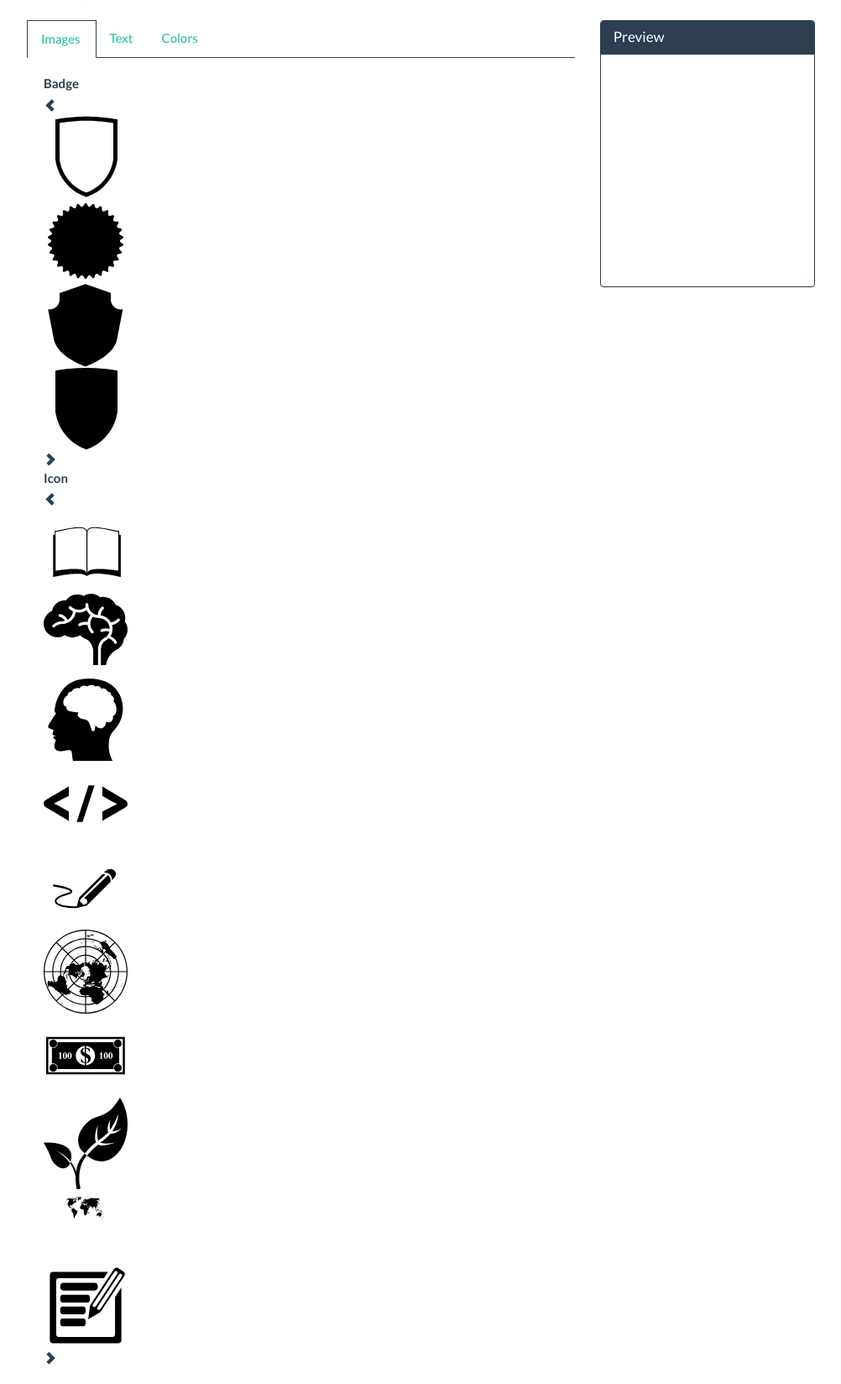
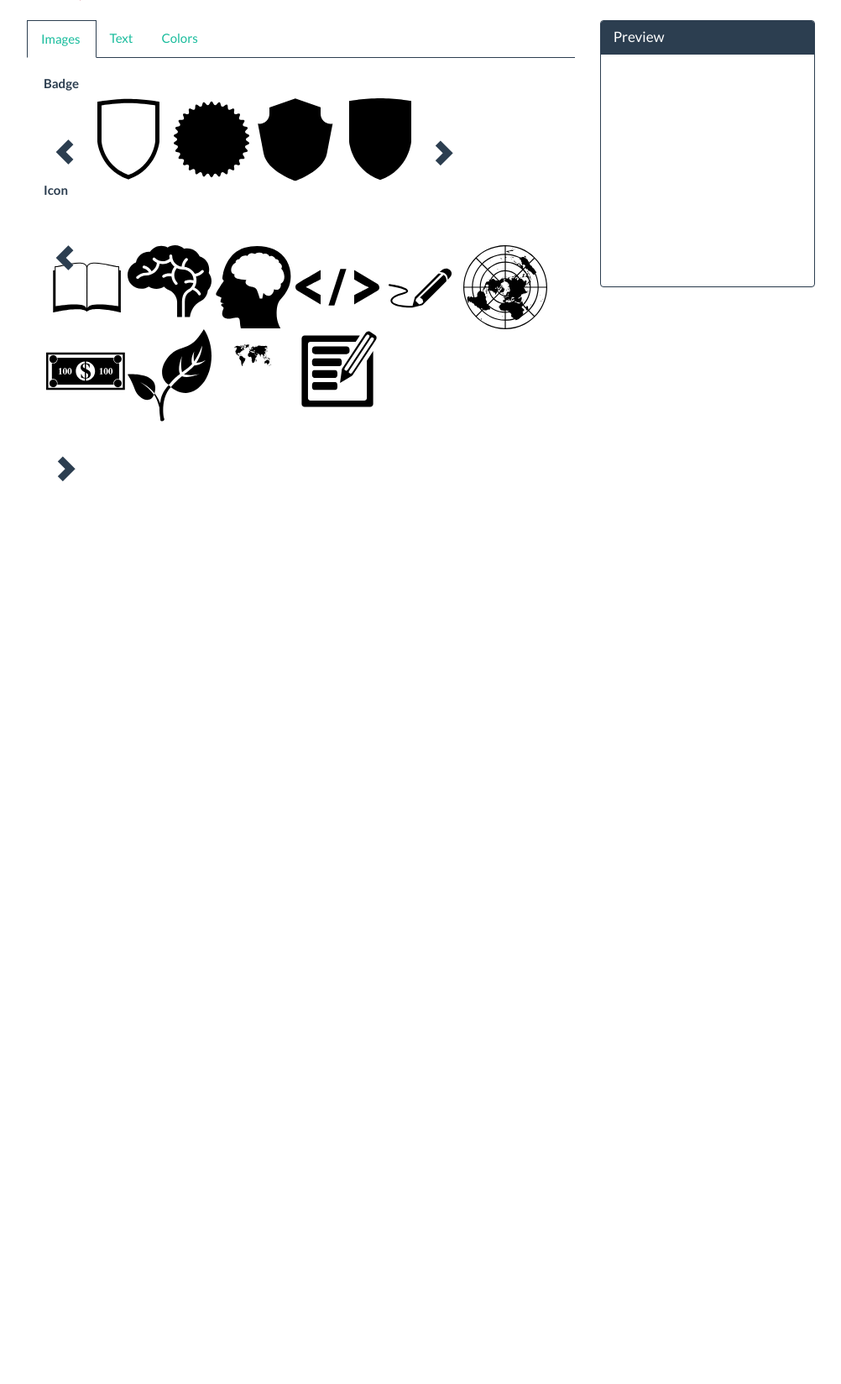
Before and after one commit to ccahillmn/Badger, a PHP site: page / in a window 1280 px wide. Shown: the part 155-1803 px from the top of the page at 84% size, without its empty margins (111-1113 px from the left). After the commit the page ends 728 px from the top, so only its background shows below. Run offline with PHP 8.4, Linux system fonts and the light colour scheme; some libraries are stand-ins or nearby versions.

Commit message:
Image picker working

```diff
--- a/css/style.css
+++ b/css/style.css
@@ -2,22 +2,22 @@
 Global
 ********************************************************************/
 .clear{
+	float:none;
 	clear:both;
 }
-
-
-
-/********************************************************************
-Inputs
-********************************************************************/
 
 label{
 	text-align:right;
 }
 
+#logo{
+	float:left;
+	margin-right: 20px;
+}
+
 
 /********************************************************************
-Boxes
+Layout
 ********************************************************************/
 header{
 	min-height:128px;
@@ -47,13 +47,8 @@ header{
 }
 
 /********************************************************************
-Content
+Badge Content
 ********************************************************************/
-#logo{
-	float:left;
-	margin-right: 20px;
-}
-
 
 #badge, #texts{
 	background: no-repeat center center;
@@ -80,6 +75,7 @@ Content
     z-index:100;
 }
 
+
 #top_text{
     position:absolute;
     top:5em;
@@ -95,10 +91,32 @@ Content
     top:15em;
 }
 
+
+
+/********************************************************************
+Generator
+********************************************************************/
+
+.thumb{
+    width:100px;
+    height:100px;
+	display:block;
+	float:left;
+}
+
+.picker, .prev, .next{
+	float:left;
+	}
+
+.next, .prev{
+	top:40px;
+	margin:10px;
+	font-size:2em;
+}
+
 #text .form-control{
     margin:5px 0;
 }
-
 
 /*************************************
 jquery resize elements
@@ -117,11 +135,3 @@ jquery resize elements
 .ui-resizable-nw { cursor: nw-resize; width: 9px; height: 9px; left: -5px; top: -5px; }
 .ui-resizable-ne { cursor: ne-resize; width: 9px; height: 9px; right: -5px; top: -5px;}
 .ui-icon-gripsmall-diagonal-se { background-position: -64px -224px; }
-
-
-
-
-.thumb{
-    width:100px;
-    height:100px;
-}
--- a/index.php
+++ b/index.php
@@ -39,23 +39,27 @@
 
                     <!-- Image Selector-->
 					<div id="images">
+						<div class="wrapper">
 							<label>Badge</label><br>
-						<span id="prev" class="glyphicon glyphicon-chevron-left"></span>
+							<span class="prev glyphicon glyphicon-chevron-left"></span>
 							<div id="BadgePicker" class="picker">
 								<?php foreach(glob('./images/badges/*.*')as $filename): ?>
 										<div class="thumb badges"><?php include($filename); ?></div>
 								<?php endforeach; ?>
 							</div>
-						<span id="next" class="glyphicon glyphicon-chevron-right"></span>
+							<span class="next glyphicon glyphicon-chevron-right"></span>
+						</div>
 						<br>
-						<label class="left">Icon</label><br>
-						<span id="prev2" class="glyphicon glyphicon-chevron-left"></span>
+						<div class="wrapper clear">
+							<label>Icon</label><br>
+							<span class="prev glyphicon glyphicon-chevron-left"></span>
 							<div id="IconPicker" class="picker">
 								<?php foreach(glob('./images/icons/*.*')as $filename): ?>
 										<div class="thumb icons"><?php include($filename); ?></div>
 								<?php endforeach; ?>
 							</div>
-						<span id="next2" class="glyphicon glyphicon-chevron-right"></span>
+							<span class="next glyphicon glyphicon-chevron-right"></span>
+						</div>
 					</div>
 
 
--- a/js/scripts.js
+++ b/js/scripts.js
@@ -1,45 +1,29 @@
 /*-------------------------------------------------------------------------------------------------
 Image chooser
 -------------------------------------------------------------------------------------------------*/
-$("#BadgePicker").carouFredSel({
+$( document ).ready(function() {
+	$(".picker").carouFredSel({
 		circular: false,
 		infinite: false,
 		height: "auto",
 		items: {
-		visible: 4,
-		minimum: 5,
+			visible: 5,
+			minimum: 6,
 			width: 100,
 			height: 100
 		},
 		auto: false,
-	prev: {
-		button: "#prev",
-		key: "left"
+		prev		: {
+			button		: function() {
+				return $(this).parents(".wrapper").find(".prev");
+			}
 		},
-	next: {
-		button: "#next",
-		key: "right"
+		next		: {
+			button		: function() {
+				return $(this).parents(".wrapper").find(".next");
 			}
+		},
 	});
-$("#IconPicker").carouFredSel({
-	circular: false,
-	infinite: false,
-	height: "auto",
-	items: {
-		visible: 4,
-		minimum: 5,
-		width: 100,
-		height: 100
-	},
-	auto: false,
-	prev: {
-		button: "#prev2",
-		key: "left"
-	},
-	next: {
-		button: "#next2",
-		key: "right"
-	}
 });
 
 
```
Lines whose indentation alone changed are shown as unchanged.
